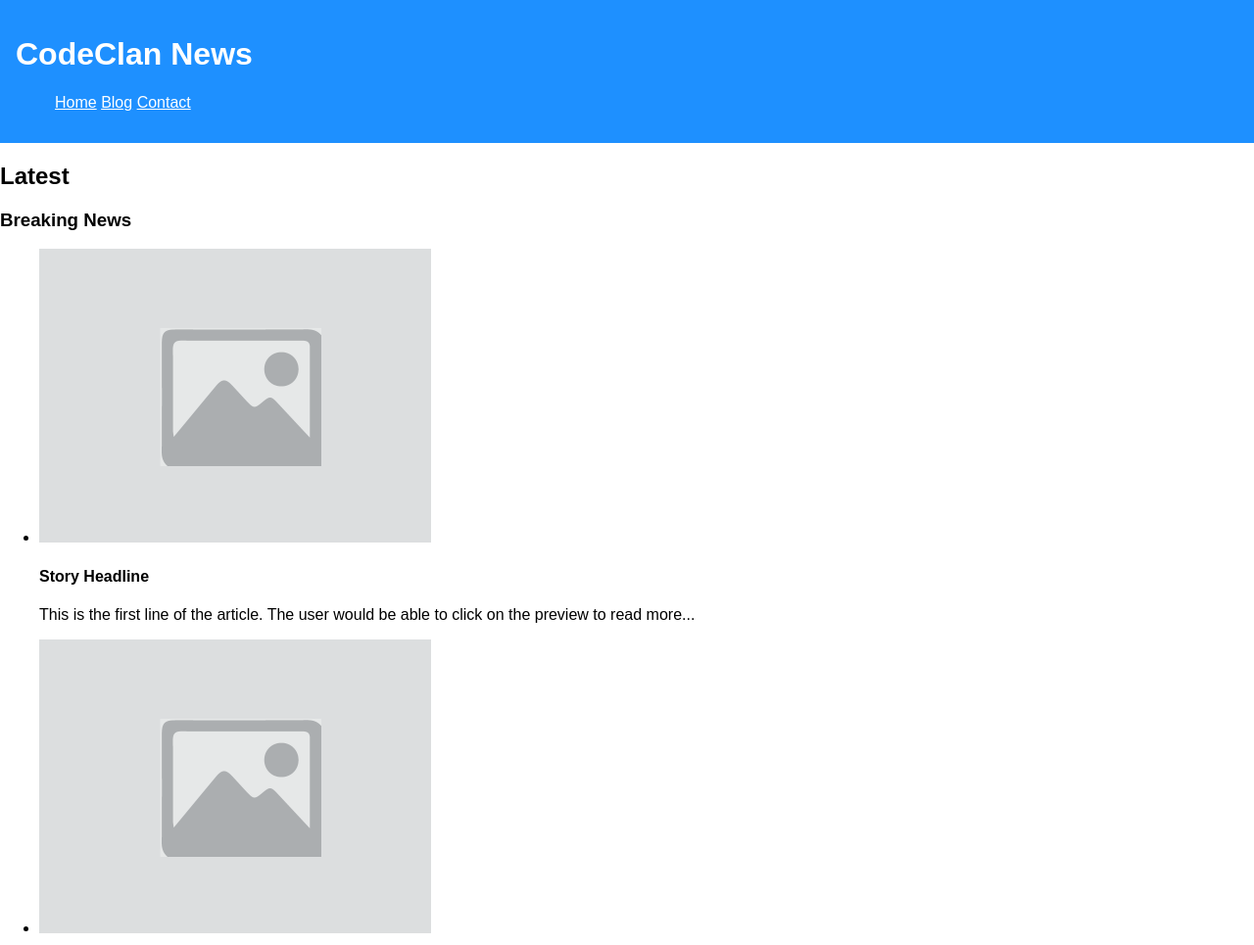
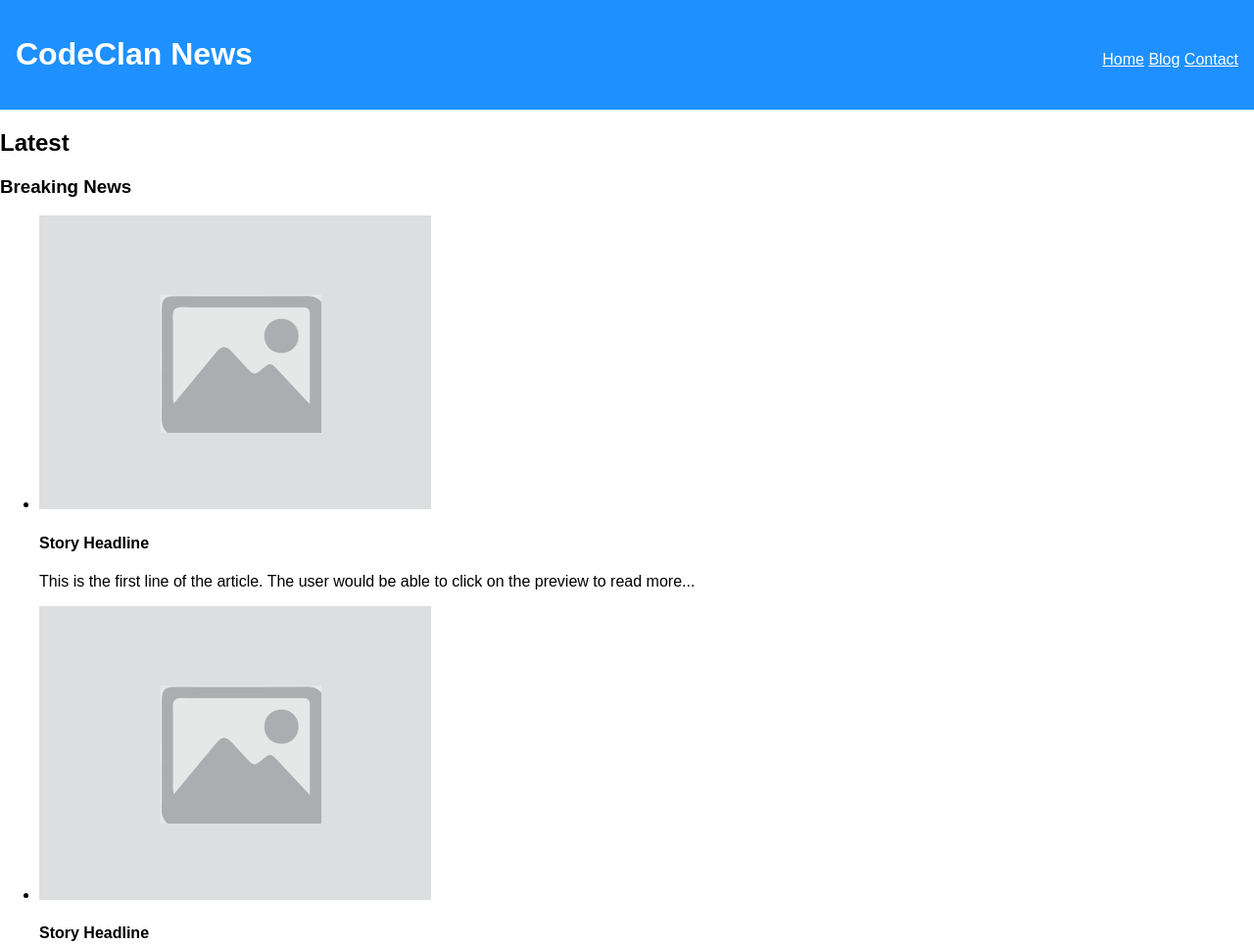
Before and after one commit to sandyysh221/html_css_lab, a plain HTML site: page index.html in a window 1280 px wide. Shown: the top 965 px of the page at 98% size. Drawn offline with Linux system fonts and the light colour scheme.

Commit message:
fixed header so links would be inline with the title

```diff
--- a/style.css
+++ b/style.css
@@ -1,23 +1,25 @@
 body {
   font-family: Arial, Helvetica, sans-serif;
-    margin: auto
+  margin: auto;
 }
 header {
   background-color: dodgerblue;
   color: white;
   padding: 16px;
+  display: flex;
+  justify-content: space-between;
+  align-items: baseline;
+}
 
-
-}
 header > nav > ul {
   list-style: none;
+}
 
-
-}
 header > nav > ul > li {
   display: inline;
-    text-align: right;
+  text-align: center;
 }
+
 header > nav > ul > li > a {
   list-style: none;
   color: white;
```
Lines whose indentation alone changed are shown as unchanged.
